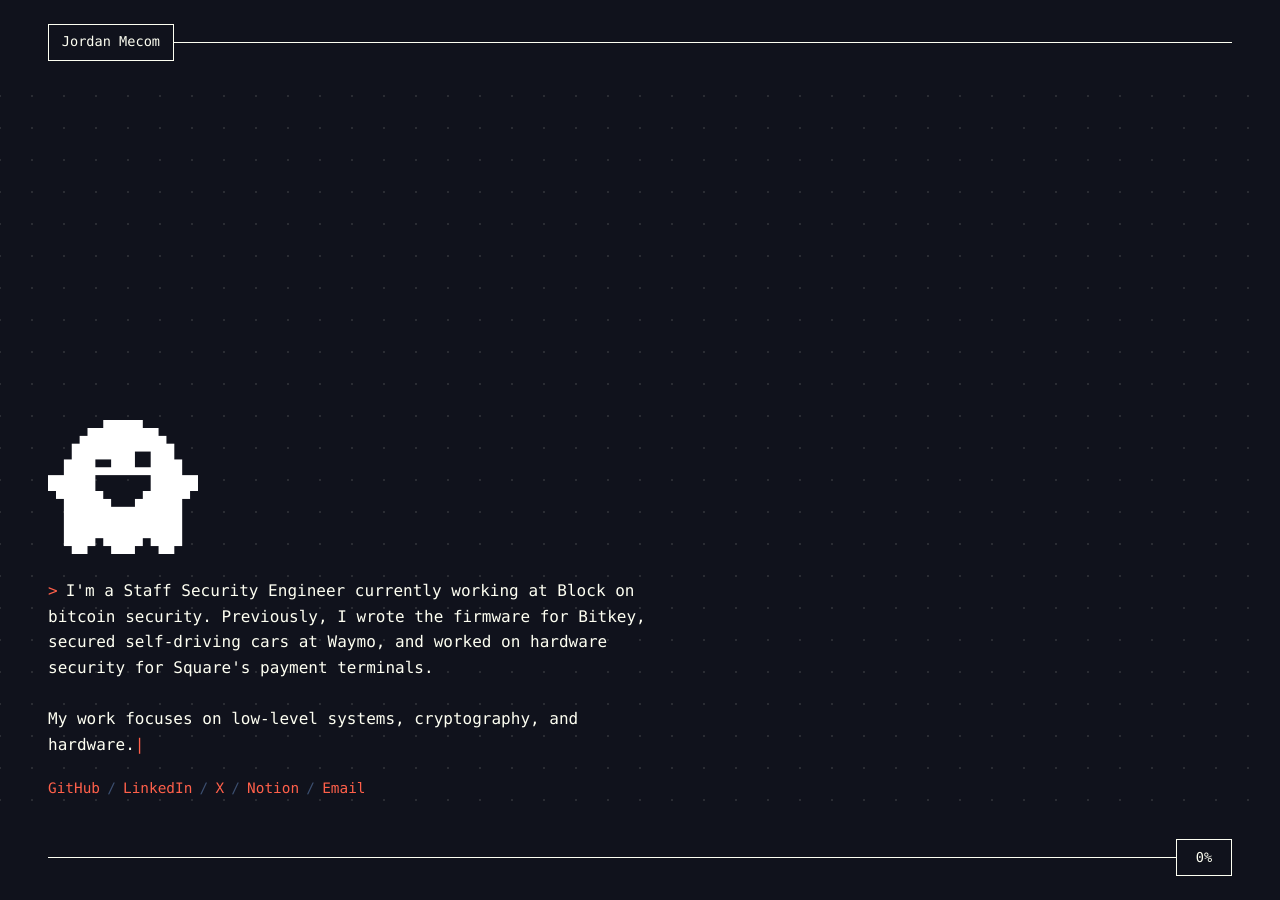
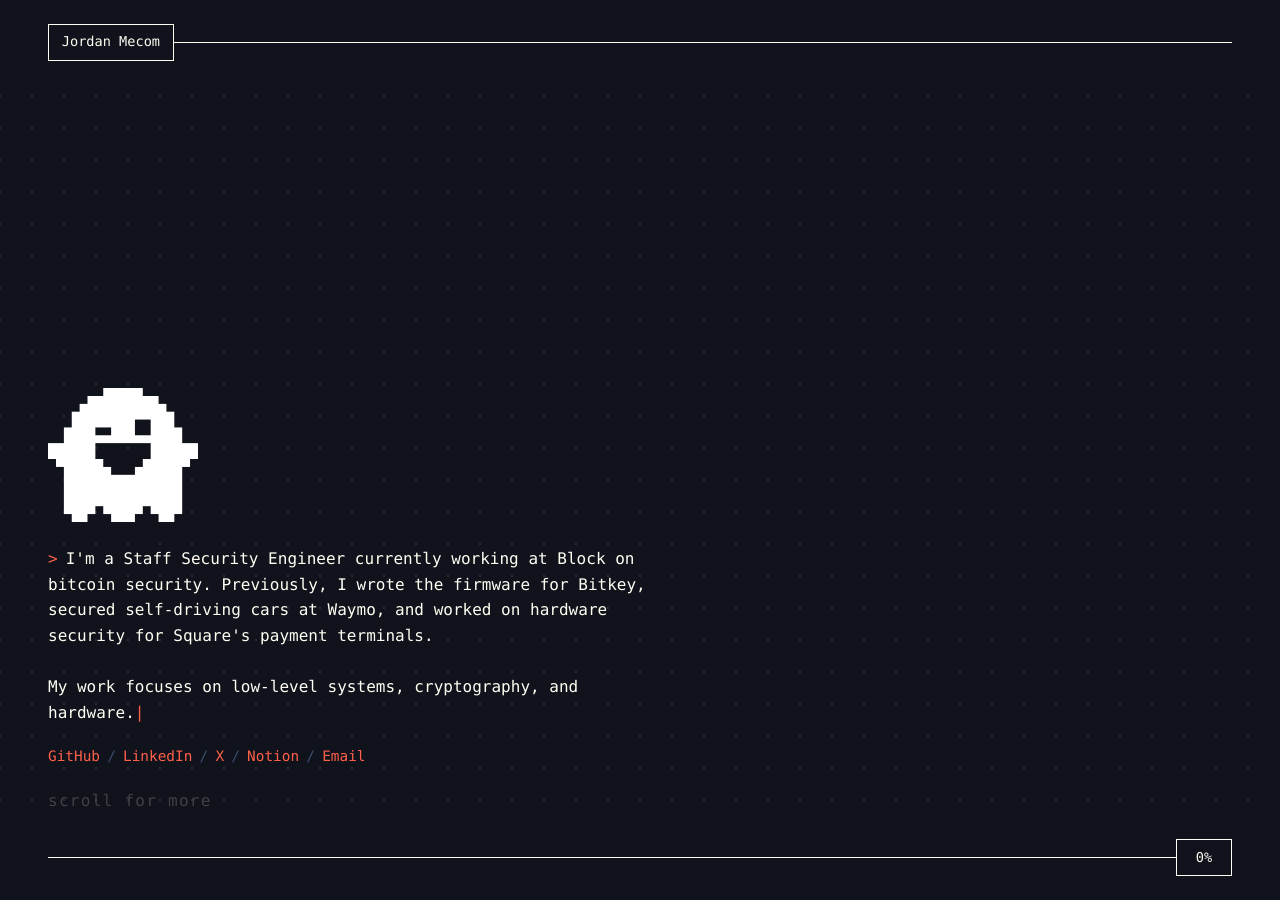
Before and after one commit to jmecom/jmecom.github.io, a Jekyll site: the page built from index.md, in a window 1280 px wide and 900 px high. Built offline with Jekyll 4.4.1, drawn with Linux system fonts in a browser that asks for light colours.

Commit message:
scroll for more...? maybe we dont want

```diff
--- a/_layouts/default.html
+++ b/_layouts/default.html
@@ -135,6 +135,8 @@
           document.body.classList.remove('typewriter-running');
           const socialRow = document.querySelector('.social-row');
           if (socialRow) socialRow.classList.add('visible');
+          const scrollHint = document.querySelector('.scroll-hint');
+          if (scrollHint) scrollHint.classList.add('visible');
         }
       }
 
--- a/css/main.scss
+++ b/css/main.scss
@@ -111,7 +111,7 @@ a:focus {
   width: 100%;
   max-width: 75ch;
   margin: 0;
-  padding: calc(100vh - 30rem) var(--page-pad) 4rem;
+  padding: calc(100vh - 32rem) var(--page-pad) 4rem;
 }
 
 .main-content {
@@ -161,7 +161,7 @@ a:focus {
   display: flex;
   flex-wrap: wrap;
   gap: 0.45rem;
-  margin: 1rem 0 3rem;
+  margin: 1rem 0 1.25rem;
   font-size: 0.9rem;
   color: var(--muted);
   opacity: 0;
@@ -170,6 +170,32 @@ a:focus {
 
 .social-row.visible {
   opacity: 1;
+}
+
+.scroll-hint {
+  display: inline-block;
+  margin: 0 0 2rem;
+  font-size: 1rem;
+  color: var(--muted);
+  letter-spacing: 0.08em;
+  text-transform: lowercase;
+  opacity: 0;
+  transition: opacity 0.3s ease;
+}
+
+.scroll-hint.visible {
+  opacity: 1;
+  animation: scroll-fade 2.4s ease-in-out infinite;
+}
+
+@keyframes scroll-fade {
+  0%,
+  100% {
+    opacity: 0.2;
+  }
+  50% {
+    opacity: 1;
+  }
 }
 
 .post-intro {
--- a/index.md
+++ b/index.md
@@ -31,6 +31,8 @@ My work focuses on low-level systems, cryptography, and hardware.
 <span class="divider">/</span>
 <a href="mailto:mecomjordan@gmail.com">Email</a>
 </div>
+
+<div class="scroll-hint">scroll for more</div>
 
 <div class="post-intro">
 <h2>Software</h2>
```
